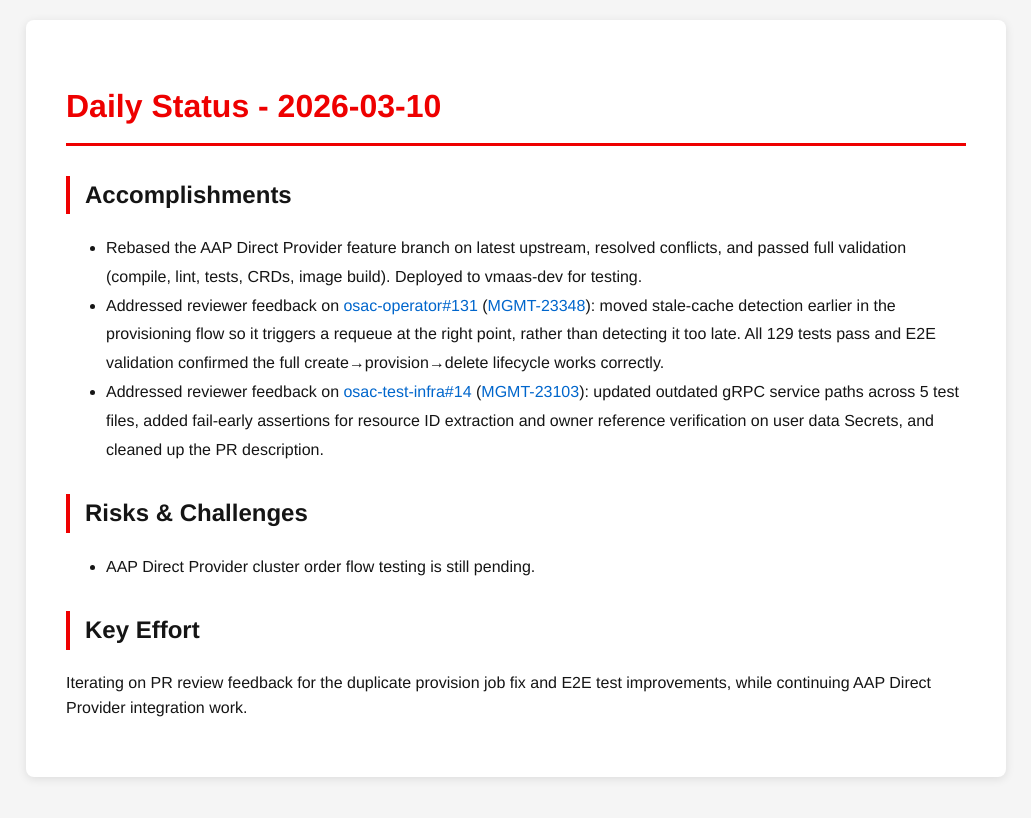
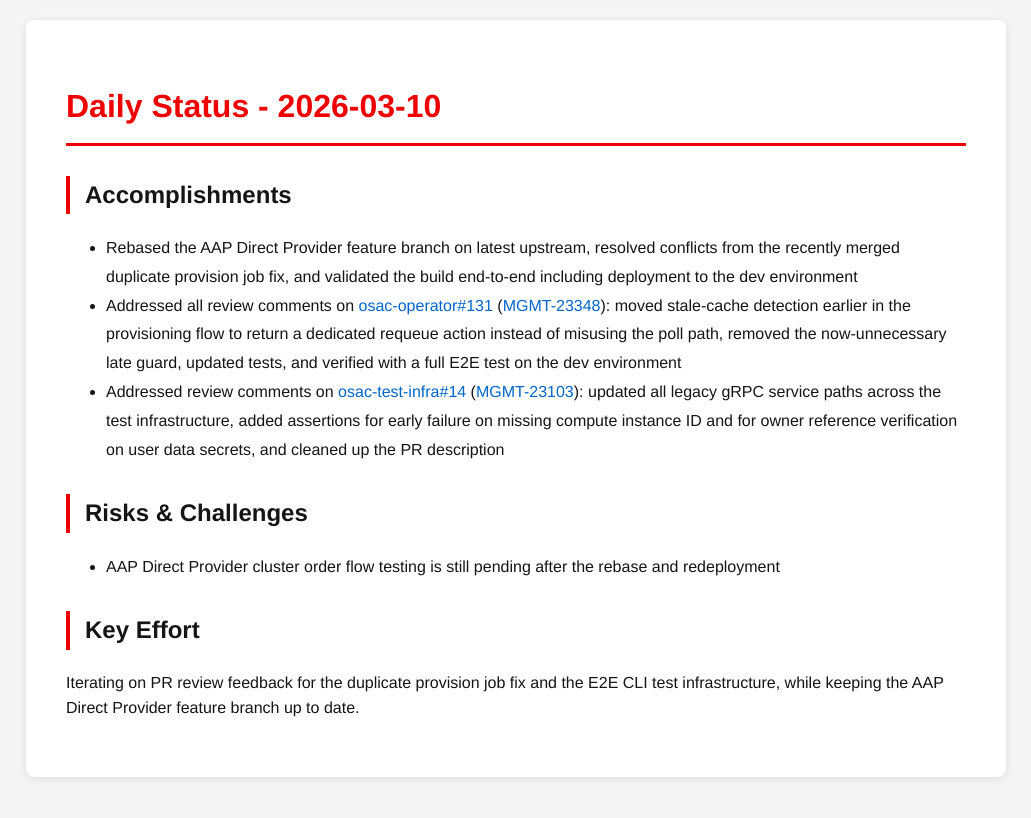
Before and after one commit to tzvatot/daily-status, a Jekyll site: the page built from 2026-03-10.md, in a window 1280 px wide. Shown: the top 818 px of the page, without its empty margins (124-1155 px from the left). Built offline with Jekyll 4.4.1, drawn with Linux system fonts in a browser that asks for light colours.

Commit message:
Daily status update - 2026-03-10

```diff
--- a/2026-03-10.md
+++ b/2026-03-10.md
@@ -7,12 +7,12 @@
 # Daily Status - 2026-03-10
 
 ## Accomplishments
-- Rebased the AAP Direct Provider feature branch on latest upstream, resolved conflicts, and passed full validation (compile, lint, tests, CRDs, image build). Deployed to vmaas-dev for testing.
-- Addressed reviewer feedback on [osac-operator#131](https://github.com/osac-project/osac-operator/pull/131) ([MGMT-23348](https://issues.redhat.com/browse/MGMT-23348)): moved stale-cache detection earlier in the provisioning flow so it triggers a requeue at the right point, rather than detecting it too late. All 129 tests pass and E2E validation confirmed the full create→provision→delete lifecycle works correctly.
-- Addressed reviewer feedback on [osac-test-infra#14](https://github.com/osac-project/osac-test-infra/pull/14) ([MGMT-23103](https://issues.redhat.com/browse/MGMT-23103)): updated outdated gRPC service paths across 5 test files, added fail-early assertions for resource ID extraction and owner reference verification on user data Secrets, and cleaned up the PR description.
+- Rebased the AAP Direct Provider feature branch on latest upstream, resolved conflicts from the recently merged duplicate provision job fix, and validated the build end-to-end including deployment to the dev environment
+- Addressed all review comments on [osac-operator#131](https://github.com/osac-project/osac-operator/pull/131) ([MGMT-23348](https://issues.redhat.com/browse/MGMT-23348)): moved stale-cache detection earlier in the provisioning flow to return a dedicated requeue action instead of misusing the poll path, removed the now-unnecessary late guard, updated tests, and verified with a full E2E test on the dev environment
+- Addressed review comments on [osac-test-infra#14](https://github.com/osac-project/osac-test-infra/pull/14) ([MGMT-23103](https://issues.redhat.com/browse/MGMT-23103)): updated all legacy gRPC service paths across the test infrastructure, added assertions for early failure on missing compute instance ID and for owner reference verification on user data secrets, and cleaned up the PR description
 
 ## Risks & Challenges
-- AAP Direct Provider cluster order flow testing is still pending.
+- AAP Direct Provider cluster order flow testing is still pending after the rebase and redeployment
 
 ## Key Effort
-Iterating on PR review feedback for the duplicate provision job fix and E2E test improvements, while continuing AAP Direct Provider integration work.
+Iterating on PR review feedback for the duplicate provision job fix and the E2E CLI test infrastructure, while keeping the AAP Direct Provider feature branch up to date.
```
